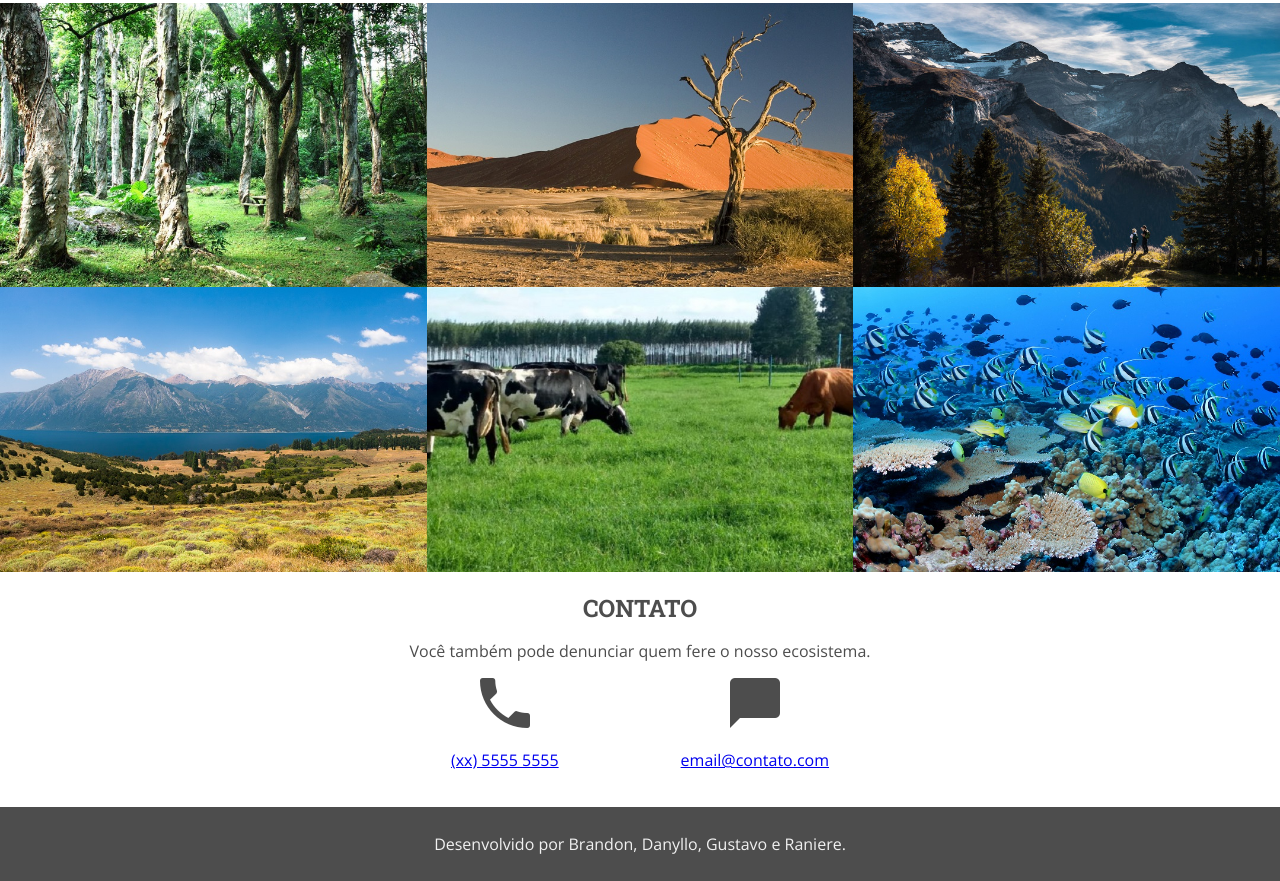
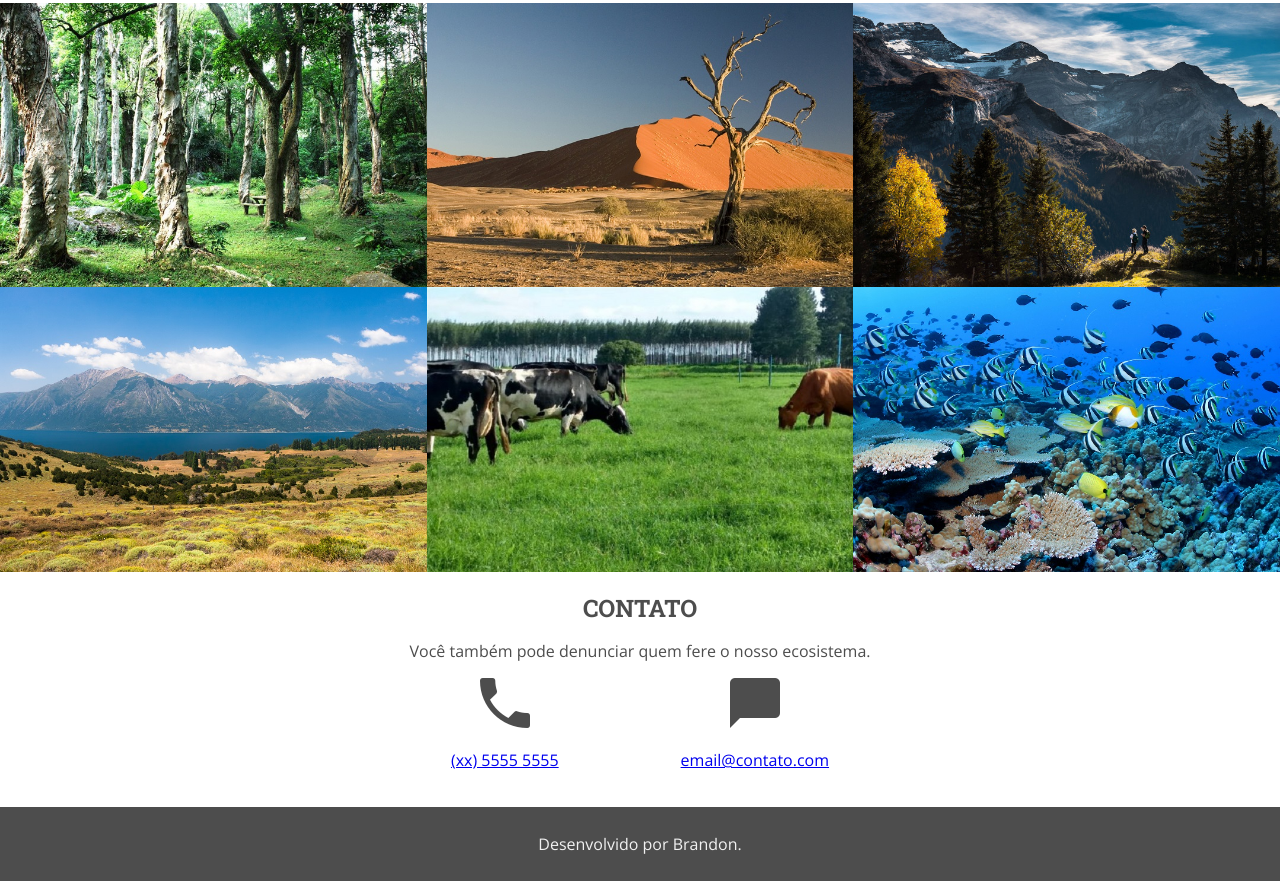
Before and after one commit to kickbutowisky/APS, a plain HTML site: page index.html in a window 1280 px wide. Shown: the part 1218-2099 px from the top of the page. Drawn offline with nearby package versions, Linux system fonts and the light colour scheme.

Commit message:
Update index.html

```diff
--- a/index.html
+++ b/index.html
@@ -87,7 +87,7 @@ Ecossistemas aquáticos: Compreendem os ambiente de água doce como lagos, mangu
     </div>
   </section>
   <footer>
-    <p>Desenvolvido por Brandon, Danyllo, Gustavo e Raniere.</p>
+    <p>Desenvolvido por Brandon.</p>
   </footer>
 </body>
 
```
